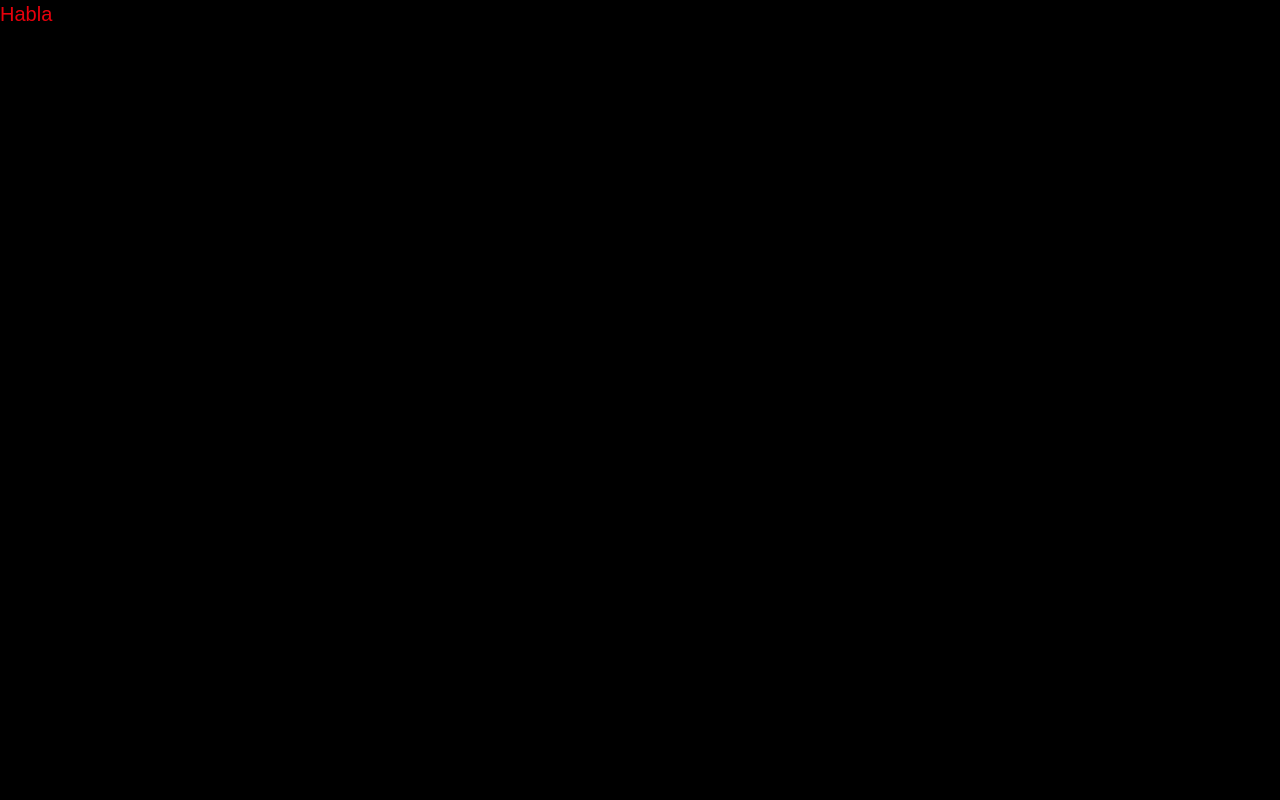
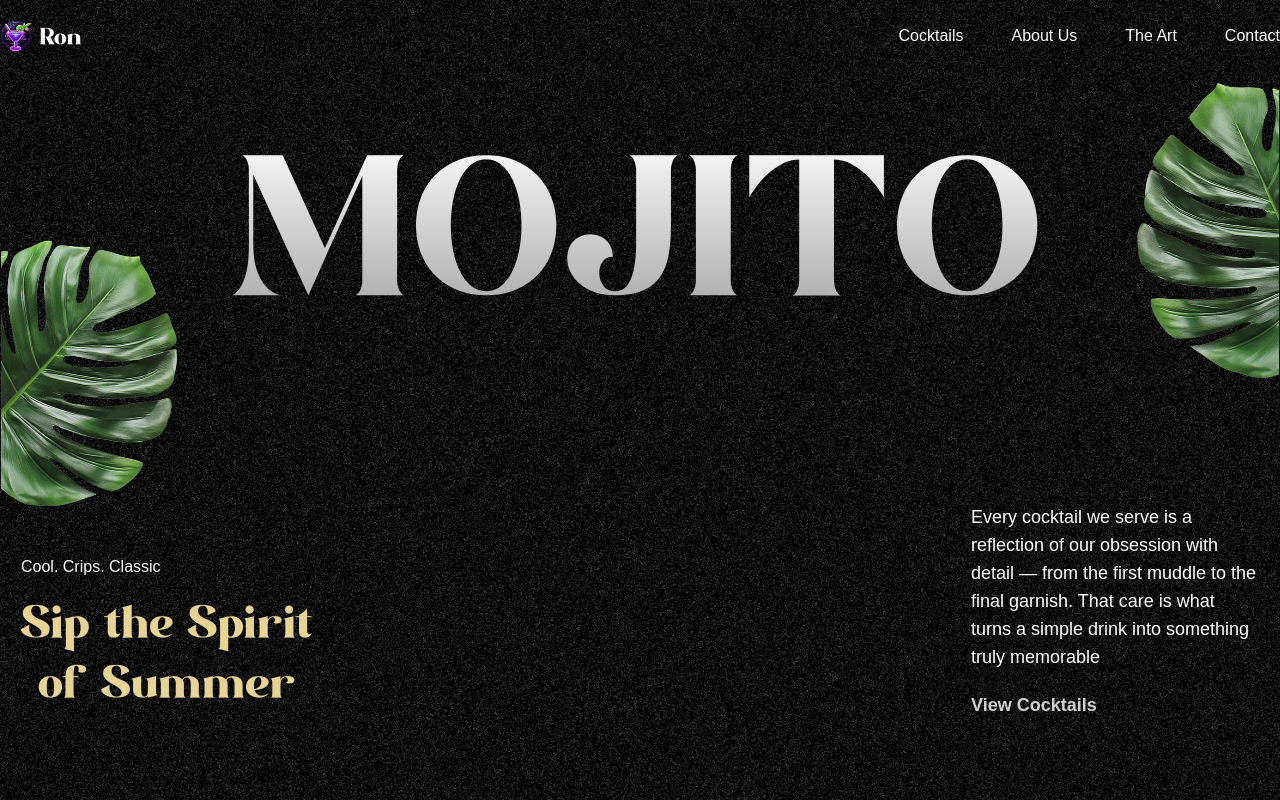
Before and after one commit to Cardandom/animated-landing, a React (Vite) app: page / in a window 1280 px wide. Built offline with nearby package versions, Linux system fonts and the light colour scheme; a web font is replaced by a local one.

Commit message:
Added navbar and hero section until text animation

```diff
--- /dev/null
+++ b/constants/index.js
@@ -0,0 +1,183 @@
+const navLinks = [
+ {
+	id: "cocktails",
+	title: "Cocktails",
+ },
+ {
+	id: "about",
+	title: "About Us",
+ },
+ {
+	id: "work",
+	title: "The Art",
+ },
+ {
+	id: "contact",
+	title: "Contact",
+ },
+];
+
+const cocktailLists = [
+ {
+	name: "Chapel Hill Shiraz",
+	country: "AU",
+	detail: "Battle",
+	price: "$10",
+ },
+ {
+	name: "Caten Malbee",
+	country: "AU",
+	detail: "Battle",
+	price: "$49",
+ },
+ {
+	name: "Rhino Pale Ale",
+	country: "CA",
+	detail: "750 ml",
+	price: "$20",
+ },
+ {
+	name: "Irish Guinness",
+	country: "IE",
+	detail: "600 ml",
+	price: "$29",
+ },
+];
+
+const mockTailLists = [
+ {
+	name: "Tropical Bloom",
+	country: "US",
+	detail: "Battle",
+	price: "$10",
+ },
+ {
+	name: "Passionfruit Mint",
+	country: "US",
+	detail: "Battle",
+	price: "$49",
+ },
+ {
+	name: "Citrus Glow",
+	country: "CA",
+	detail: "750 ml",
+	price: "$20",
+ },
+ {
+	name: "Lavender Fizz",
+	country: "IE",
+	detail: "600 ml",
+	price: "$29",
+ },
+];
+
+const profileLists = [
+ {
+	imgPath: "/images/profile1.png",
+ },
+ {
+	imgPath: "/images/profile2.png",
+ },
+ {
+	imgPath: "/images/profile3.png",
+ },
+ {
+	imgPath: "/images/profile4.png",
+ },
+];
+
+const featureLists = [
+ "Perfectly balanced blends",
+ "Garnished to perfection",
+ "Ice-cold every time",
+ "Expertly shaken & stirred",
+];
+
+const goodLists = [
+ "Handpicked ingredients",
+ "Signature techniques",
+ "Bartending artistry in action",
+ "Freshly muddled flavors",
+];
+
+const storeInfo = {
+ heading: "Where to Find Us",
+ address: "456, Raq Blvd. #404, Los Angeles, CA 90210",
+ contact: {
+	phone: "(555) 987-6543",
+	email: "hello@jsmcocktail.com",
+ },
+};
+
+const openingHours = [
+ { day: "Mon–Thu", time: "11:00am – 12am" },
+ { day: "Fri", time: "11:00am – 2am" },
+ { day: "Sat", time: "9:00am – 2am" },
+ { day: "Sun", time: "9:00am – 1am" },
+];
+
+const socials = [
+ {
+	name: "Instagram",
+	icon: "/images/insta.png",
+	url: "#",
+ },
+ {
+	name: "X (Twitter)",
+	icon: "/images/x.png",
+	url: "#",
+ },
+ {
+	name: "Facebook",
+	icon: "/images/fb.png",
+	url: "#",
+ },
+];
+
+const allCocktails = [
+ {
+	id: 1,
+	name: "Classic Mojito",
+	image: "/images/drink1.png",
+	title: "Simple Ingredients, Bold Flavor",
+	description:
+	 "Made with tequila, lime juice, and orange liqueur, the Margarita is easy to make and full of character. Add a salted rim for the perfect drink on summer nights.",
+ },
+ {
+	id: 2,
+	name: "Raspberry Mojito",
+	image: "/images/drink2.png",
+	title: "A Zesty Classic That Never Fails",
+	description:
+	 "The Margarita is a classic that balances tangy lime, smooth tequila, and a touch of sweetness. Shaken, frozen, or on the rocks—it’s always crisp & refreshing.",
+ },
+ {
+	id: 3,
+	name: "Violet Breeze",
+	image: "/images/drink3.png",
+	title: "Simple Ingredients, Bold Flavor",
+	description:
+	 "Made with tequila, lime juice, and orange liqueur, the Margarita is easy to make and full of character. Add a salted rim for the perfect drink on summer nights.",
+ },
+ {
+	id: 4,
+	name: "Curacao Mojito",
+	image: "/images/drink4.png",
+	title: "Crafted With Care, Poured With Love",
+	description:
+	 "Each cocktail is made with fresh ingredients and a passion for perfecting every pour, whether you're celebrating or simply relaxing.",
+ },
+];
+
+export {
+ navLinks,
+ cocktailLists,
+ mockTailLists,
+ profileLists,
+ featureLists,
+ goodLists,
+ openingHours,
+ storeInfo,
+ socials,
+ allCocktails,
+};
--- a/index.html
+++ b/index.html
@@ -2,9 +2,9 @@
 <html lang="en">
   <head>
     <meta charset="UTF-8" />
-    <link rel="icon" type="image/svg+xml" href="/vite.svg" />
+    <link rel="icon" type="image/svg+xml" href="/images/logo.png" />
     <meta name="viewport" content="width=device-width, initial-scale=1.0" />
-    <title>animated-landing</title>
+    <title>Ron & Brandy's</title>
   </head>
   <body>
     <div id="root"></div>
--- a/src/App.jsx
+++ b/src/App.jsx
@@ -1,12 +1,17 @@
 import gsap from "gsap";
 import { ScrollTrigger, SplitText } from "gsap/all";
+import Navbar from "./components/Navbar";
+import Hero from "./components/Hero";
 
 gsap.registerPlugin(ScrollTrigger, SplitText);
 
 function App() {
-  return <div>
-    <h1 className="text-xl text-red-600">Habla</h1>
-  </div>;
+  return (
+    <main>
+      <Navbar />
+      <Hero />
+    </main>
+  );
 }
 
 export default App;
--- /dev/null
+++ b/src/components/Hero.jsx
@@ -0,0 +1,66 @@
+import { useGSAP } from "@gsap/react";
+import { SplitText } from "gsap/all";
+import React from "react";
+import gsap from "gsap";
+
+const Hero = () => {
+  useGSAP(() => {
+    const heroSplit = new SplitText(".title", { type: "chars, words" });
+    const paragraphSplit = new SplitText(".subtitle", { type: "lines" });
+
+    heroSplit.chars.forEach((char) => char.classList.add("text-gradient"));
+
+    gsap.from(heroSplit.chars, {
+      yPercent: 100,
+      duration: 1.8,
+      ease: "expo.out",
+      stagger: 0.05,
+    });
+
+    gsap.from(paragraphSplit.lines, {
+        opacity: 0,
+        yPercent: 100,
+        duration: 1.8,
+        ease: 'expo.out',
+        stagger: 0.06,
+        delay: 1,
+    })
+  }, []);
+  return (
+    <>
+      <section id="hero" className="noisy">
+        <h1 className="title">MOJITO</h1>
+        <img
+          src="/images/hero-left-leaf.png"
+          alt="left-lead"
+          className="left-leaf"
+        />
+        <img
+          src="/images/hero-right-leaf.png"
+          alt="right-lead"
+          className="right-leaf"
+        />
+        <div className="body">
+          <div className="content">
+            <div className="space-y-5 hidden md:block">
+              <p>Cool. Crips. Classic</p>
+              <p className="subtitle">
+                Sip the Spirit <br /> of Summer
+              </p>
+            </div>
+            <div className="view-cocktails">
+              <p className="subtitle">
+                Every cocktail we serve is a reflection of our obsession with
+                detail — from the first muddle to the final garnish. That care
+                is what turns a simple drink into something truly memorable
+              </p>
+              <a href="#cocktails">View Cocktails</a>
+            </div>
+          </div>
+        </div>
+      </section>
+    </>
+  );
+};
+
+export default Hero;
--- /dev/null
+++ b/src/components/Navbar.jsx
@@ -0,0 +1,45 @@
+import React from "react";
+import { navLinks } from "../../constants/index.js";
+import { useGSAP } from "@gsap/react";
+import gsap from "gsap";
+
+const Navbar = () => {
+  useGSAP(() => {
+    const navTween = gsap.timeline({
+      scrollTrigger: {
+        trigger: "nav",
+        start: "bottom top",
+      },
+    });
+    navTween.fromTo(
+      "nav",
+      { backgroundColor: "transparent" },
+      {
+        backgroundColor: "#00000050",
+        backgroundFilter: "blur(10px)",
+        duration: 1,
+        ease: "power1.inOut",
+      }
+    );
+  });
+
+  return (
+    <nav>
+      <div>
+        <a href="#home" className="flex items-center gap-2">
+          <img src="/images/logo.png" alt="logo" />
+          <p>Ron</p>
+        </a>
+        <ul>
+          {navLinks.map((link) => (
+            <li key={link.id}>
+              <a href={`#{link.id}`}>{link.title}</a>
+            </li>
+          ))}
+        </ul>
+      </div>
+    </nav>
+  );
+};
+
+export default Navbar;
```
